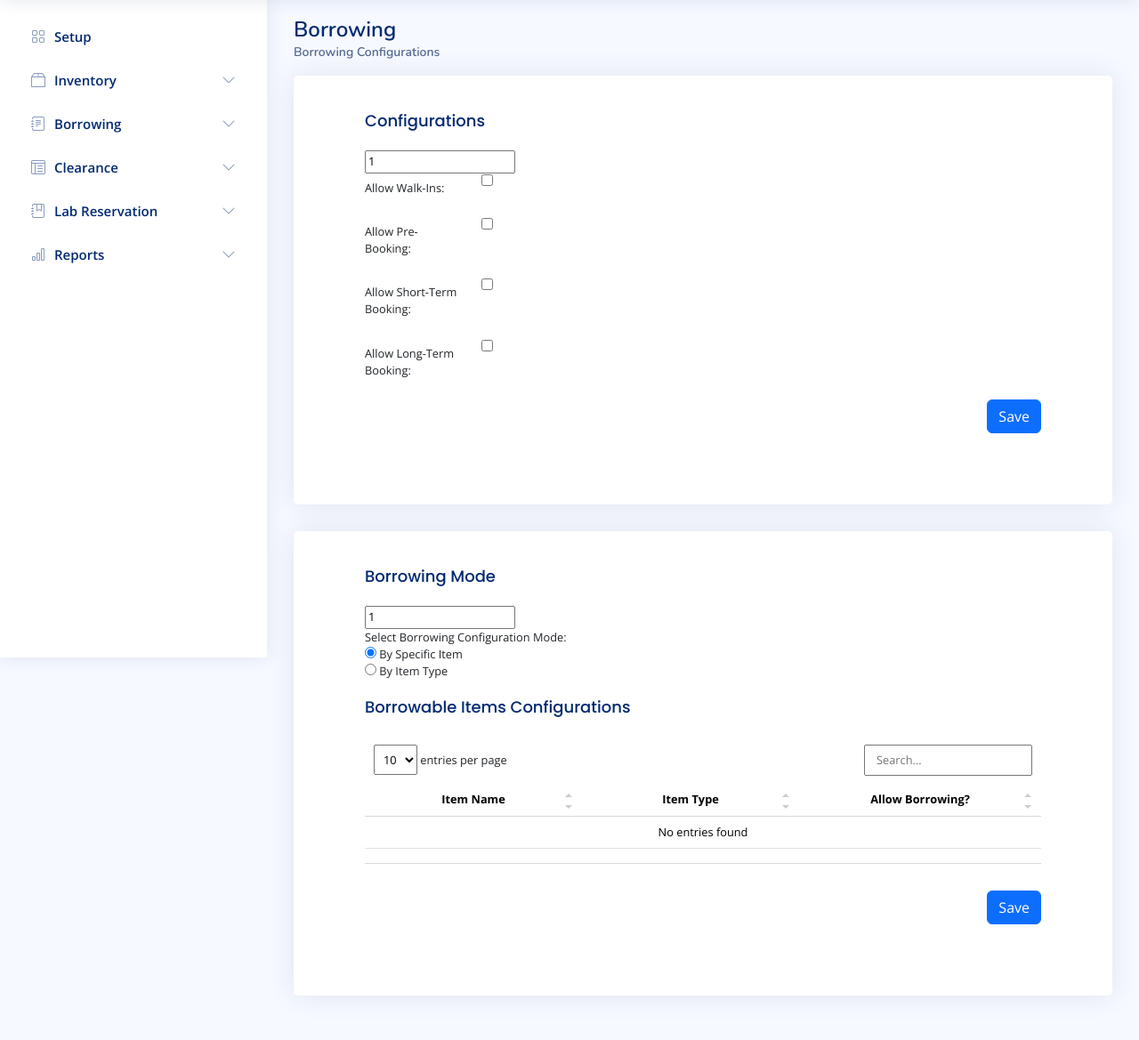
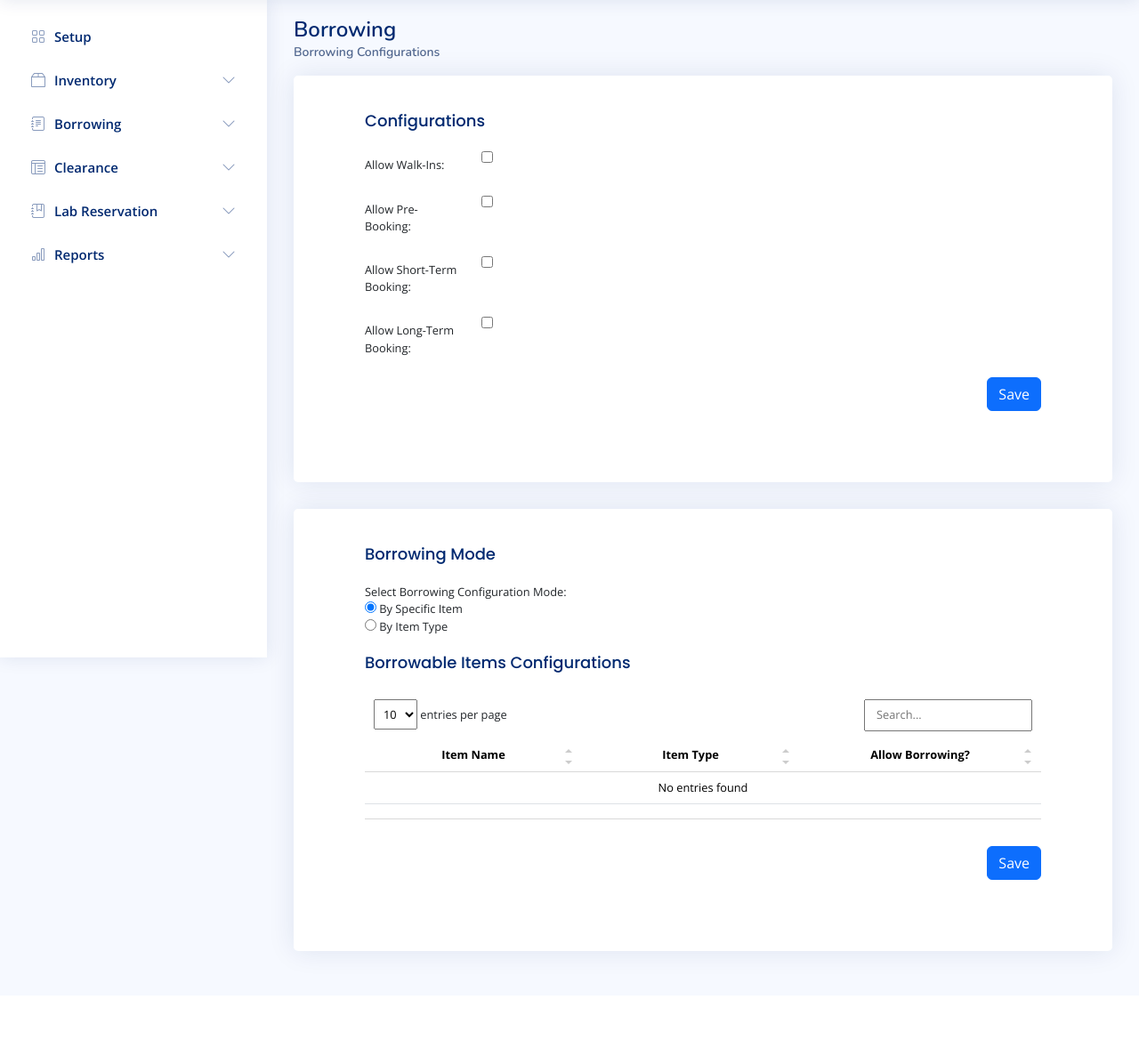
Before and after one commit to kennethmyrond/labmas_2, a Django app: template lab_management/core/templates/mod_borrowing/borrowing_labcoord_borrowconfig.html in a window 1280 px wide. Shown: the part 61-1230 px from the top of the page at 89% size. After the commit the page ends 1145 px from the top, so only its background shows below. Run offline with Django 4.2, Linux system fonts and the light colour scheme; the template is opened without the code that fills it, so the values that code supplies are empty; some libraries are stand-ins or nearby versions.

Commit message:
borrow config fix

```diff
--- a/lab_management/core/templates/mod_borrowing/borrowing_labcoord_borrowconfig.html
+++ b/lab_management/core/templates/mod_borrowing/borrowing_labcoord_borrowconfig.html
@@ -35,7 +35,7 @@
             <!-- Form for General Laboratory Configurations -->
             <form method="POST" id="labConfigForm">
               {% csrf_token %}
-              <input type="none" name="lab_config_form" value="1"> <!-- none input to differentiate forms -->
+              <input type="none" name="lab_config_form" value="1" hidden> <!-- none input to differentiate forms -->
 
               <div class="row mb-3">
                 <label for="walkin" class="col-sm-2 col-form-label">Allow Walk-Ins:</label>
@@ -93,7 +93,7 @@
 
             <form method="POST" id="borrowConfigForm">
               {% csrf_token %}
-              <input type="none" name="borrow_config_form" value="1"> <!-- none input to differentiate forms -->
+              <input type="none" name="borrow_config_form" value="1" hidden> <!-- none input to differentiate forms -->
 
               <div class="form-group">
                 <label>Select Borrowing Configuration Mode:</label><br>
@@ -160,9 +160,6 @@
                         <input type="checkbox" name="is_consumable_{{ type.itemType_id }}"
                                {% if type.is_consumable %}checked{% endif %}>
                       </td>
-                      <td>
-                        <input type="checkbox" name="borrow_item_consumable" value="">
-                      </td>
                       <td style="display:none"></td>
                       <td style="display:none"></td>
                     </tr>
```
Also changed, not shown: lab_management/db.sqlite3.
